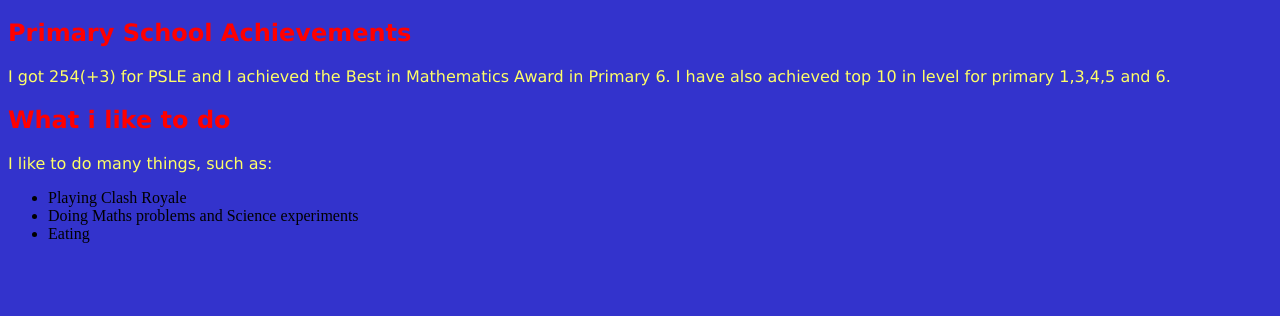
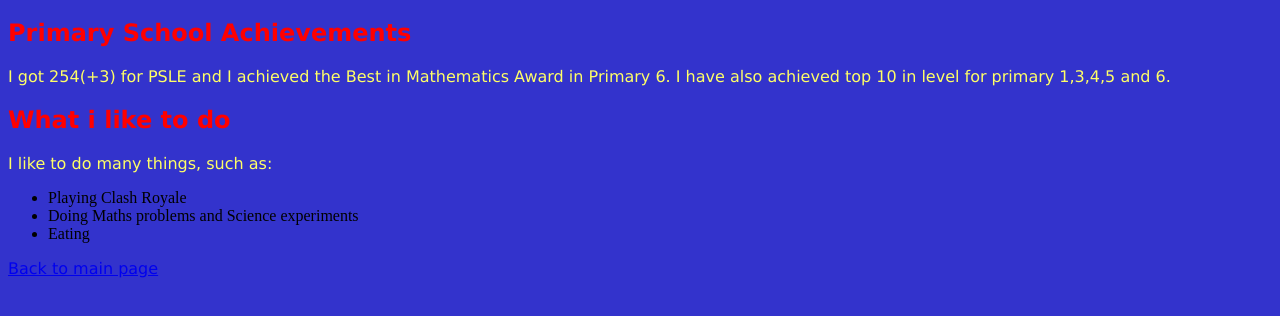
Before and after one commit to dhsiangoh/dhsiangoh.github.io, a plain HTML site: page test.html in a window 1280 px wide. Shown: the part 62-378 px from the top of the page. Drawn offline with Linux system fonts and the light colour scheme.

Commit message:
Update test.html

```diff
--- a/test.html
+++ b/test.html
@@ -13,6 +13,6 @@
 <li>Doing Maths problems and Science experiments</li>
 <li>Eating</li>
 </ul>
-  </body>
-
+    <p><a href="/index.html">Back to main page</a></p>
+    </body>
 </html>
```
